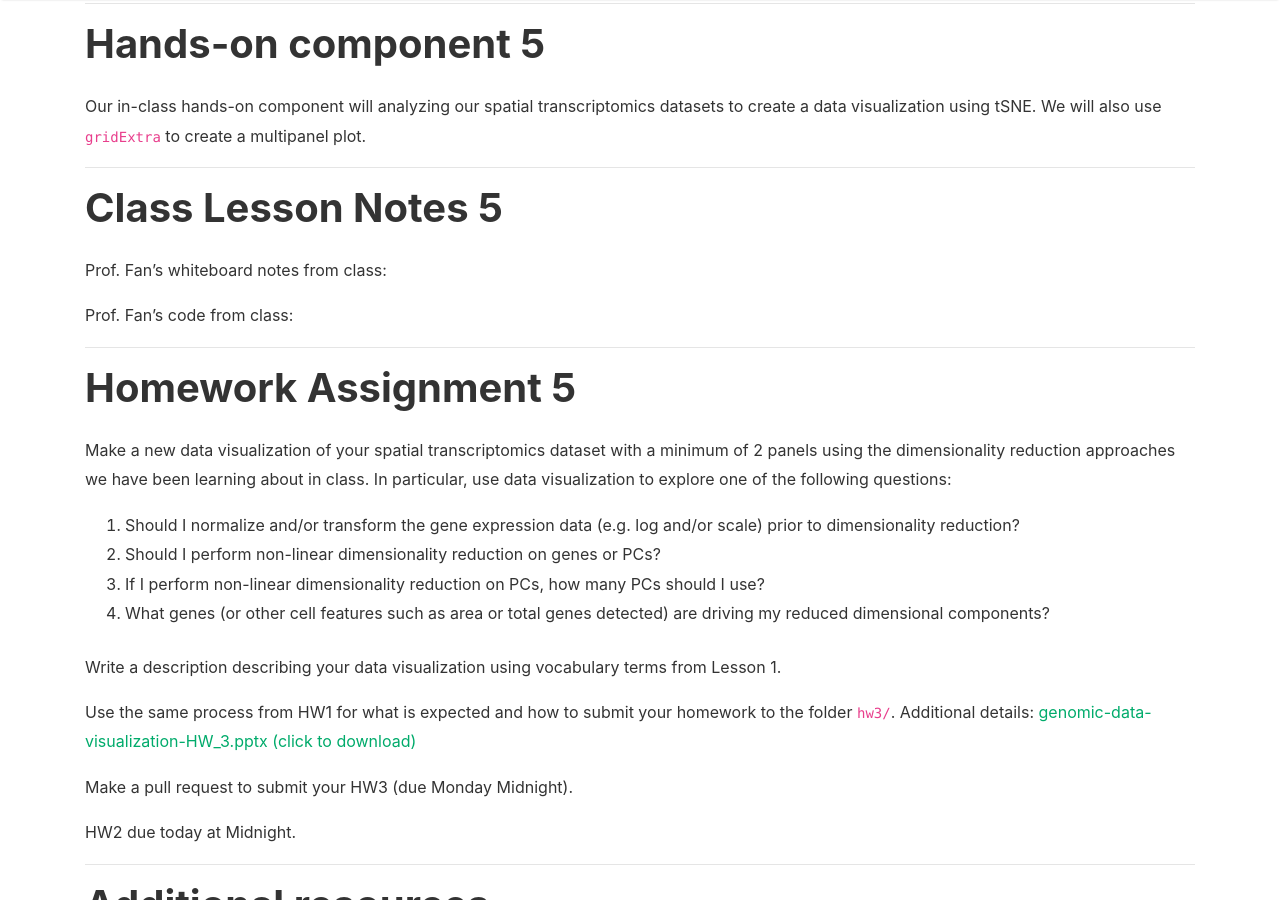
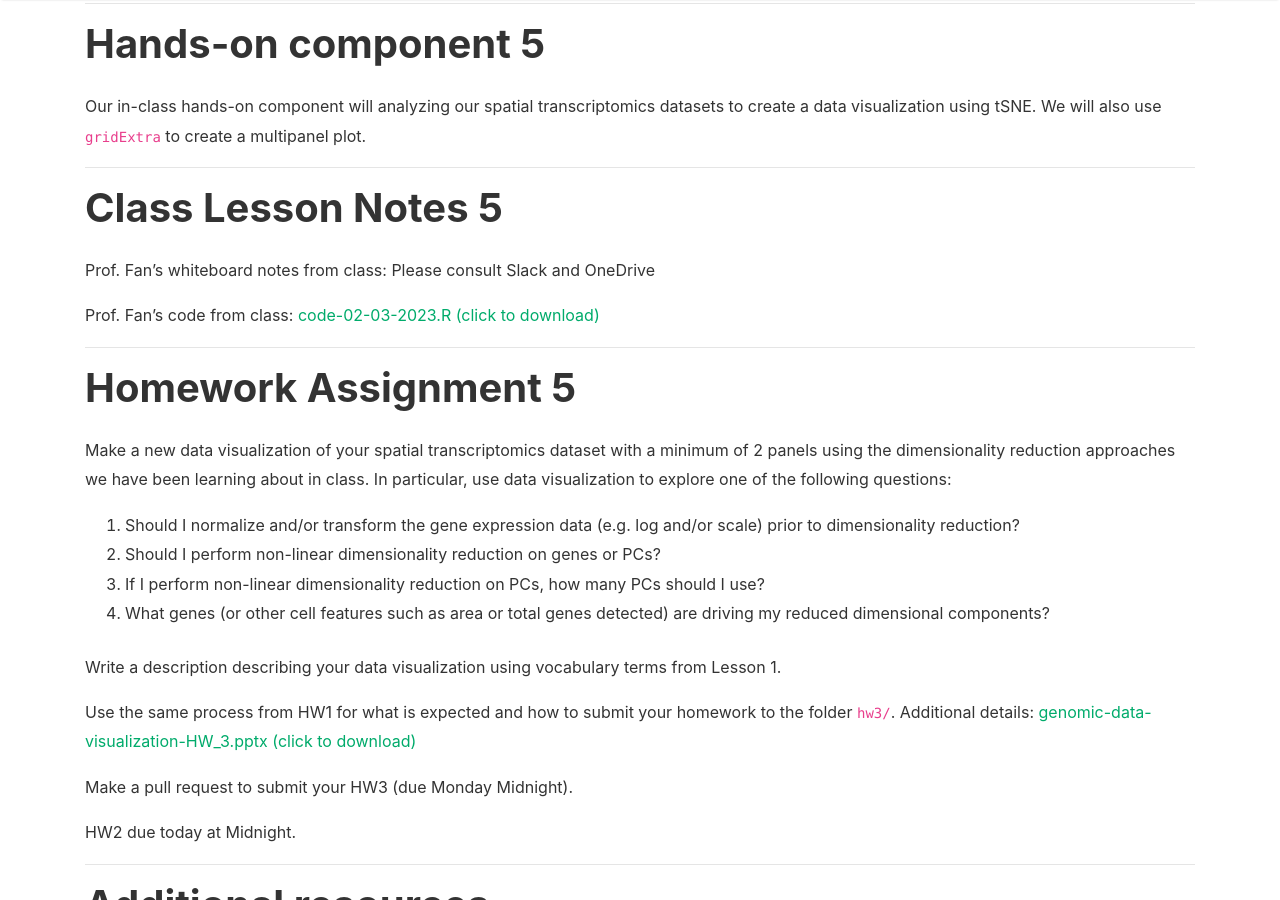
Before and after one commit to JEFworks-Lab/genomic-data-visualization-2023, a Jekyll site: the page built from _course/5-tsne.md, in a window 1280 px wide and 900 px high, scrolled down 563 px. Built offline with Jekyll 4.4.1, drawn with Linux system fonts in a browser that asks for light colours; nearby versions of some CDN libraries.

Commit message:
add code from class

```diff
--- a/_course/5-tsne.md
+++ b/_course/5-tsne.md
@@ -20,9 +20,9 @@
 
 # Class Lesson Notes 5
 
-Prof. Fan’s whiteboard notes from class:
+Prof. Fan’s whiteboard notes from class: Please consult Slack and OneDrive
 
-Prof. Fan’s code from class:
+Prof. Fan’s code from class: [code-02-03-2023.R (click to download)]({{ site.baseurl }}/resources/code/code-02-03-2023.R)
 
 ---
 
```
Also changed, not shown: 1 other file.
